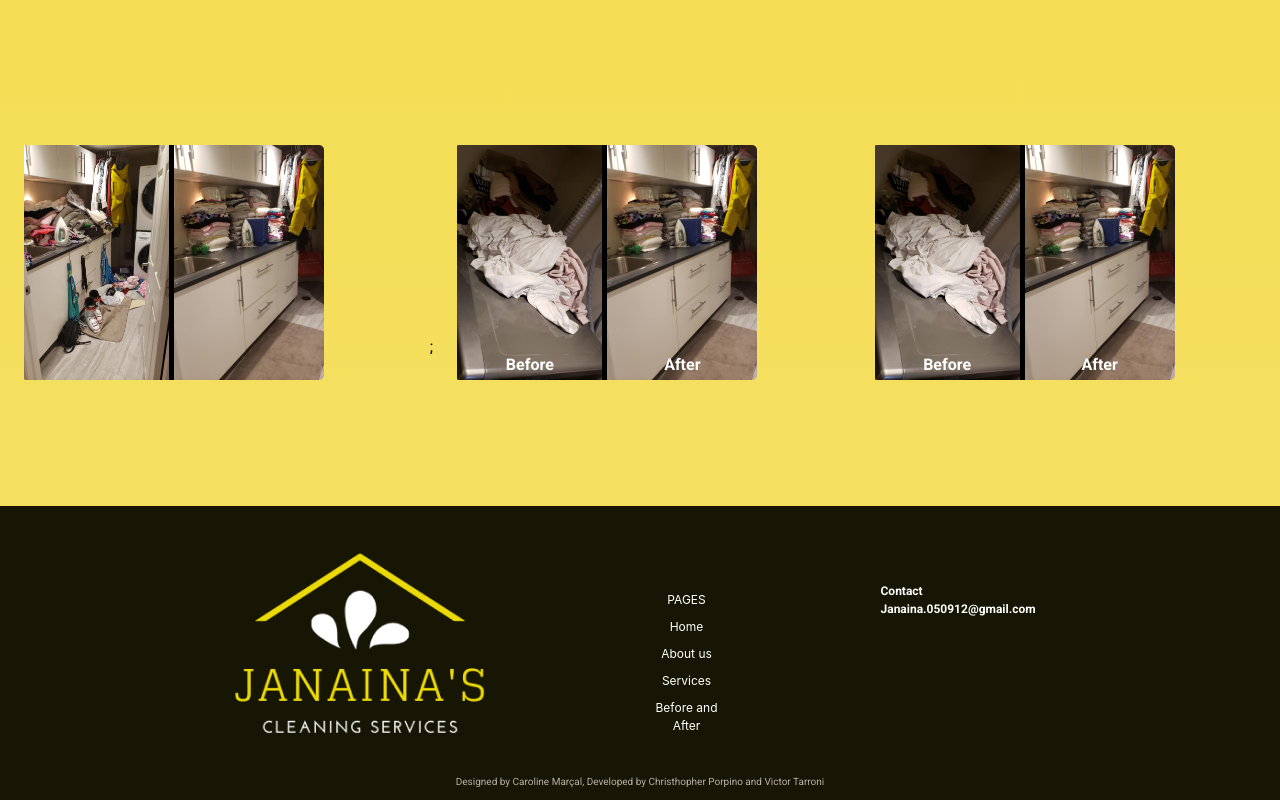
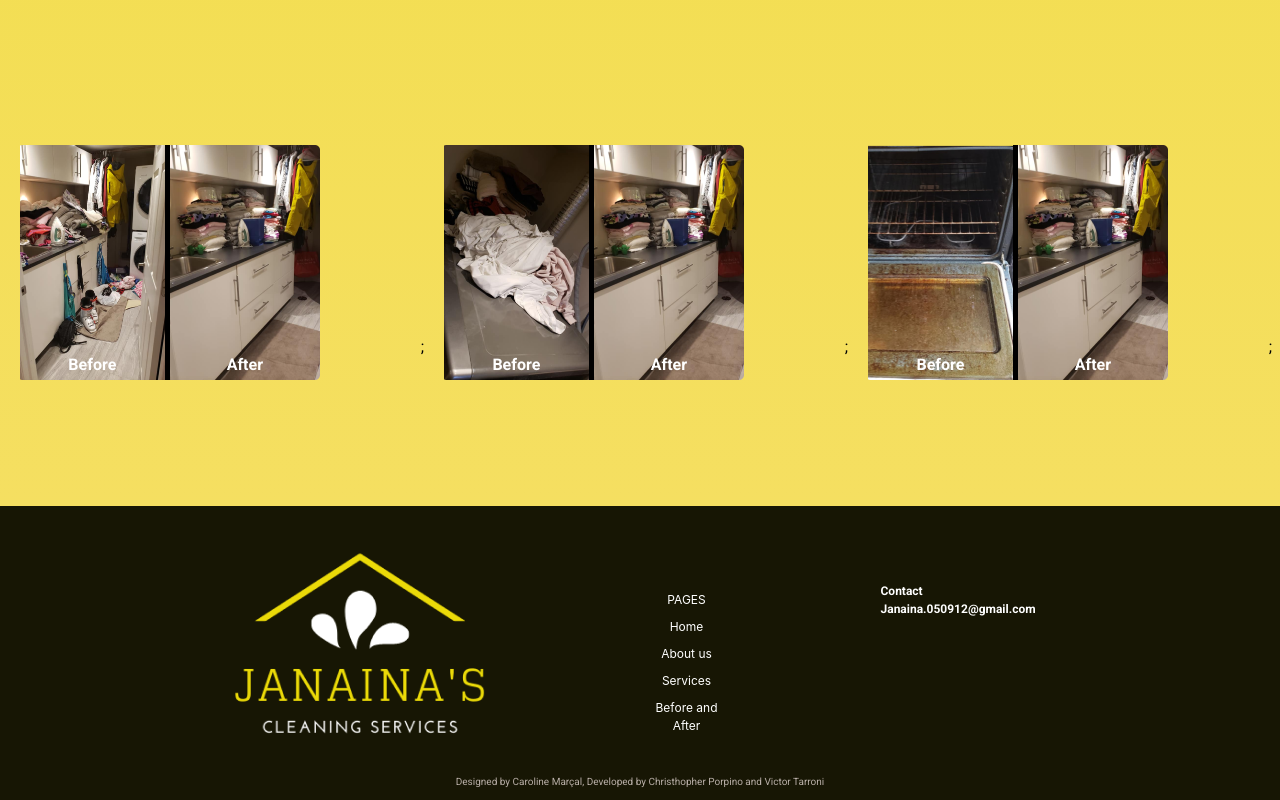
Before and after one commit to chrisporpino/janaina-cleaning-houses, a React (Create React App) app: page / in a window 1280 px wide. Shown: the part 2772-3572 px from the top of the page. Built offline with nearby package versions, Linux system fonts and the light colour scheme.

Commit message:
atualizei as fotos de antes e depois

```diff
--- a/src/components/PicturesContainer/index.js
+++ b/src/components/PicturesContainer/index.js
@@ -16,7 +16,7 @@ const PictureContainer = styled.div`
 const PictureBefore = styled.div`
   width: 150px;
   height: 235px;
-  background-image: url(${before1});
+  background-image: url(${(props) => props.imageBackground});
   background-position: 50% 50%;
   background-size: cover;
   background-repeat: no-repeat;
@@ -34,20 +34,22 @@ const PictureAfter = styled.div`
   text-align: center;
 `;
 
+const Paragraph = styled.p`
+  margin-top: 210px;
+  font-weight: bold;
+  color: white;
+`;
+
 function PicturesContainer(props) {
-  // const imageBackground = props.image;
-
   return (
     <>
       <PictureContainer>
-        <PictureBefore
-        // imageBackground={props.image}
-        >
-          {/* <img src=></img> */}
-          {/* <BeforeParagraph>Before</BeforeParagraph> */}
+        <PictureBefore imageBackground={props.imgBefore}>
+          <Paragraph>Before</Paragraph>
         </PictureBefore>
-        <PictureAfter>
-          {/* <AfterParagraph>After</AfterParagraph> */}
+
+        <PictureAfter imageBackground={props.imgAfter}>
+          <Paragraph>After</Paragraph>
         </PictureAfter>
       </PictureContainer>
       ;
--- a/src/containers/PortfolioSection/index.js
+++ b/src/containers/PortfolioSection/index.js
@@ -84,43 +84,17 @@ const Link = styled.a`
   background-color: rgba(255, 67, 1, 1) rgba(209, 54, 0, 1);
 `;
 
-const BeforeParagraph = styled.p`
-  margin-top: 210px;
-  font-weight: bold;
-  color: white;
-`;
-
-const AfterParagraph = styled.p`
-  margin-top: 210px;
-  font-weight: bold;
-  color: white;
-`;
-
 function PortfolioSection() {
   return (
     <Portfolio>
       <PortifolioTitle>Before and After</PortifolioTitle>
 
       <ContainerPortifolio>
-        <PicturesContainer image={before1} />
+        <PicturesContainer imgBefore={before1} imgAfter={after1} />
 
-        <PictureContainer>
-          <PictureBefore>
-            <BeforeParagraph>Before</BeforeParagraph>
-          </PictureBefore>
-          <PictureAfter>
-            <AfterParagraph>After</AfterParagraph>
-          </PictureAfter>
-        </PictureContainer>
-        <PictureContainer>
-          <PictureBefore>
-            <BeforeParagraph>Before</BeforeParagraph>
-          </PictureBefore>
+        <PicturesContainer imgBefore={before2} imgAfter={after2} />
 
-          <PictureAfter>
-            <AfterParagraph>After</AfterParagraph>
-          </PictureAfter>
-        </PictureContainer>
+        <PicturesContainer imgBefore={before3} imgAfter={after3} />
       </ContainerPortifolio>
 
       <Link to="/">Schedule Your Time</Link>
```
Also changed, not shown: 1 other file (tests, documents, lock files or other folders).
